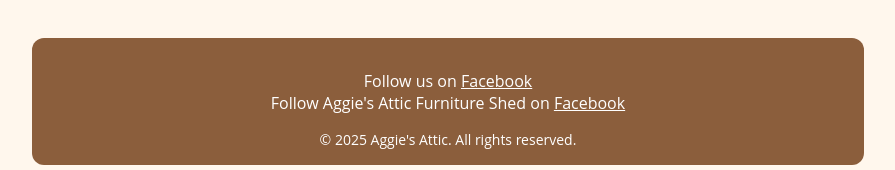
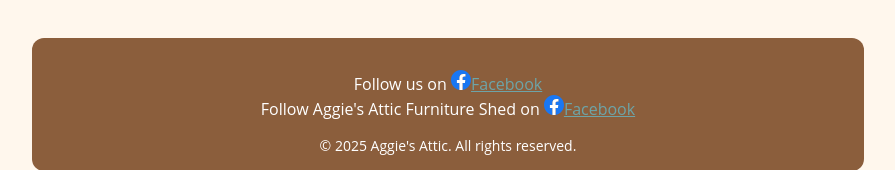
Before and after one commit to Tmulkey82/aggiesattic, a React (Vite) app: page / in a window 1280 px wide. Shown: the part 1473-1643 px from the top of the page, without its empty margins (192-1087 px from the left). Built offline with nearby package versions, Linux system fonts and the light colour scheme.

Commit message:
added facebook icon

```diff
--- a/src/App.jsx
+++ b/src/App.jsx
@@ -1,6 +1,7 @@
 import './index.css';
 import logo from './assets/aggies-logo.png';
 import aboutUs from './assets/agnes_about_us.png';
+import facebookIcon from './assets/facebook_logo.svg';
 import { useState } from 'react';
 import emailjs from '@emailjs/browser';
 
@@ -205,7 +206,7 @@
 
       {/* Footer */}
       <footer style={{
-          background: "#8b5e3c",
+        background: "#8b5e3c", // lighter, warm taupe for better contrast
         color: "white",
         padding: "1rem",
         textAlign: "center",
@@ -214,27 +215,13 @@
         maxWidth: 800
       }}>
         <p>
-            Follow us on{" "}
-            <a href="https://www.facebook.com/profile.php?id=100057408972727"
-              target="_blank"
-              rel="noopener noreferrer"
-              style={{ color: 'white', textDecoration: 'underline' }}>
-              Facebook
-            </a>
-            <br />
-            Follow Aggie's Attic Furniture Shed on{" "}
-            <a href="https://www.facebook.com/profile.php?id=100070282226048"
-              target="_blank"
-              rel="noopener noreferrer"
-              style={{ color: 'white', textDecoration: 'underline' }}>
-              Facebook
-            </a>
+          Follow us on <img src={facebookIcon} alt="Facebook" style={{ width: 20, height: 20 }} /><a href="https://www.facebook.com/profile.php?id=100057408972727" target="_blank" rel="noopener noreferrer" style={{ color: 'var(--color-teal)', textDecoration: 'underline' }}>Facebook</a>
+        <br />Follow Aggie's Attic Furniture Shed on <img src={facebookIcon} alt="Facebook" style={{ width: 20, height: 20 }} /><a href="https://www.facebook.com/profile.php?id=100070282226048" target="_blank" rel="noopener noreferrer" style={{ color: 'var(--color-teal)', textDecoration: 'underline' }}>Facebook</a>
         </p>
         <p style={{ margin: 0, fontSize: 14 }}>
           &copy; {new Date().getFullYear()} Aggie's Attic. All rights reserved.
         </p>
       </footer>
-
 
       {showModal && (
         <div style={{
```
Also changed, not shown: src/assets/facebook_logo.svg (added). Lines whose indentation alone changed are shown as unchanged.
